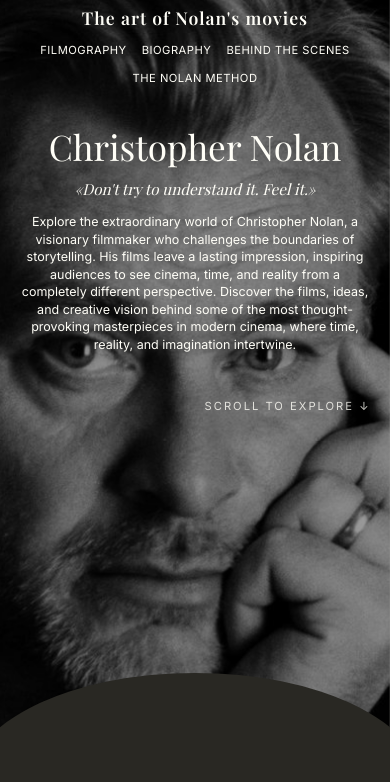
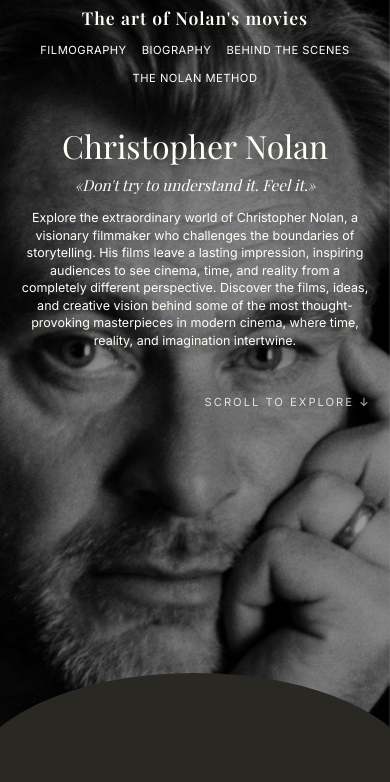
Before and after one commit to kabulniyazovamalika/Nolan, a plain HTML site: page index.html in a window 390 px wide. Shown: the part 62-844 px from the top of the page. Drawn offline with nearby package versions, Linux system fonts and the light colour scheme; a web font is replaced by a local one.

Commit message:
nolan.css

```diff
--- a/nolan.css
+++ b/nolan.css
@@ -791,10 +791,10 @@ a.pf-card {
 
 .hero__content h1 {
     position: static;
-    font-size: 2.2rem;
+    font-size: 2rem;
     line-height: 1.1;
     margin-bottom: 10px;
-    white-space: nowrap;
+    white-space: normal;
 }
 
 .hero-quote {
```
